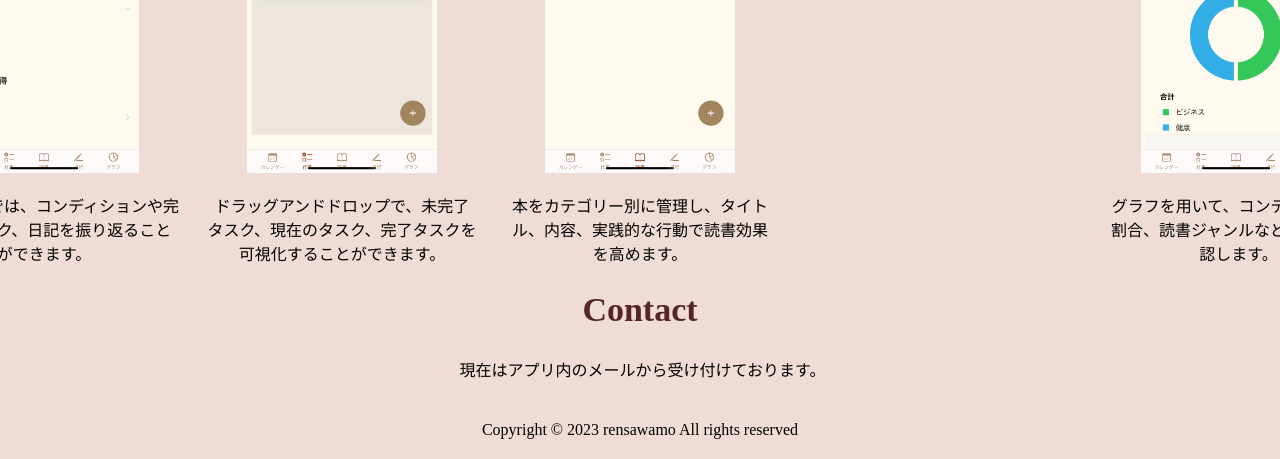
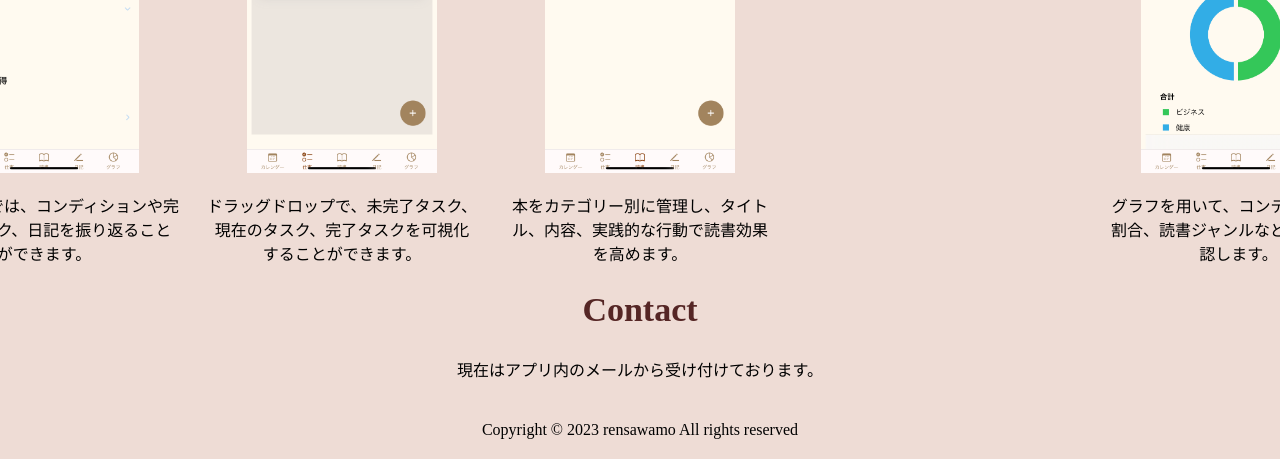
Before and after one commit to rensawamo/LifeHackWeb, a website: page index.html in a window 1280 px wide. Shown: the part 784-1243 px from the top of the page. Drawn offline with nearby package versions, Linux system fonts and the light colour scheme.

Commit message:
update css

```diff
--- a/index.html
+++ b/index.html
@@ -84,7 +84,7 @@
                       alt="calender"
                     />
                   </figure>
-                  <div class="aboutDescription">ドラッグアンドドロップで、未完了タスク、現在のタスク、完了タスクを可視化することができます。</div>
+                  <div class="aboutDescription">ドラッグドロップで、未完了タスク、現在のタスク、完了タスクを可視化することができます。</div>
                 </li>
 
                 <li>
@@ -133,8 +133,10 @@
       </div>
 
       <div style="text-align: center;" style="margin: 0;">
-      <h2 class="titlefont" style="margin-top: 10px;margin-top: 10px;">Contact</h2>
-      <p style="margin: 0;margin-bottom: 40px;margin-left: 5px;" class="aboutDescription">現在はアプリ内のメールから受け付けております。</p>
+        <h2 class="titlefont" style="margin-top: 10px;margin-top: 10px;">Contact</h2>
+        <p style="margin: 0;margin-bottom: 40px;width: 100%;" class="aboutDescription">現在はアプリ内のメールから受け付けております。</p>
+      </div>
+
     </div>
       <!-- <div class="panel_area" style="text-align: center">
         <div id="pr" class="tab_panel">
```
